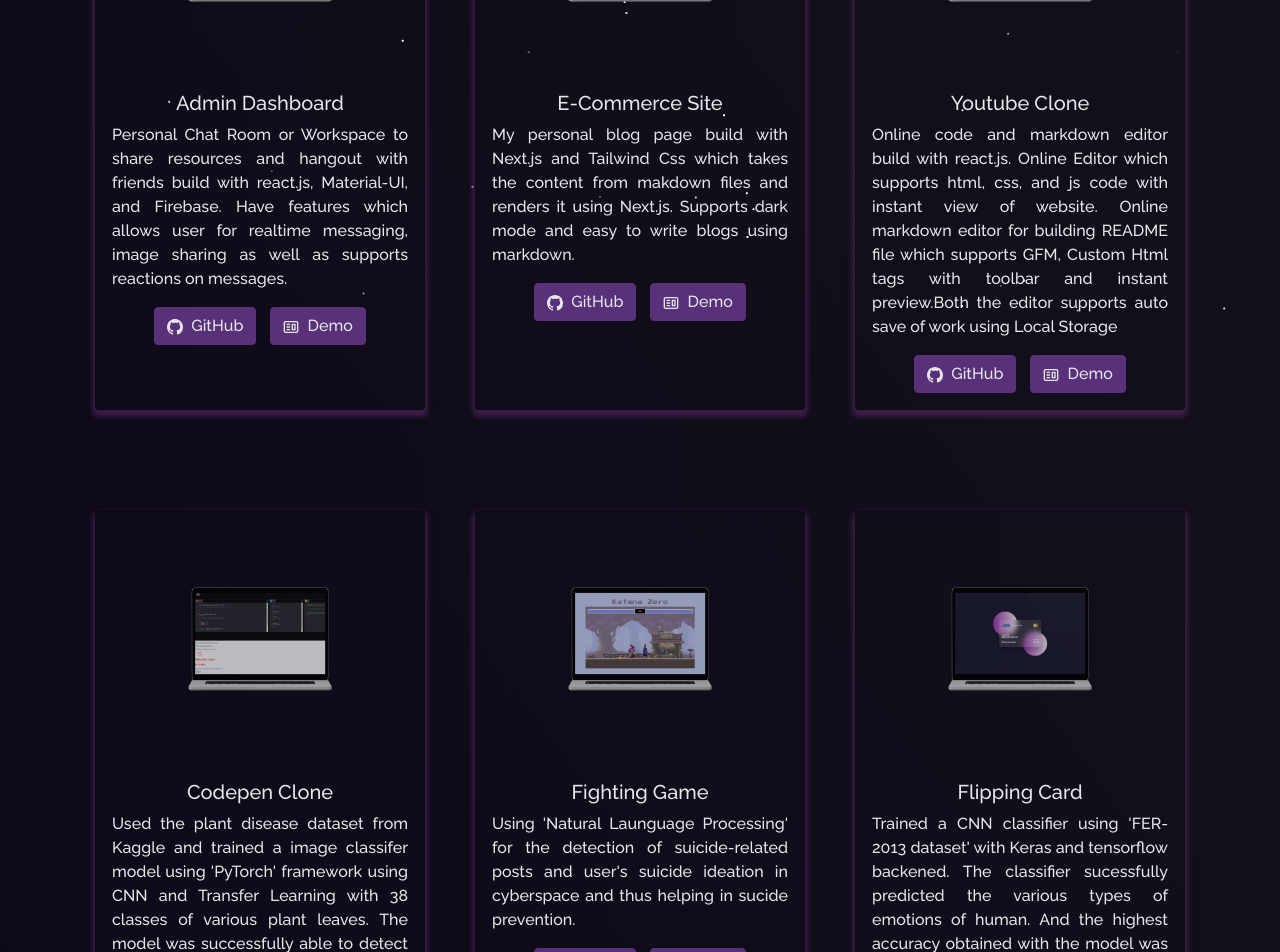
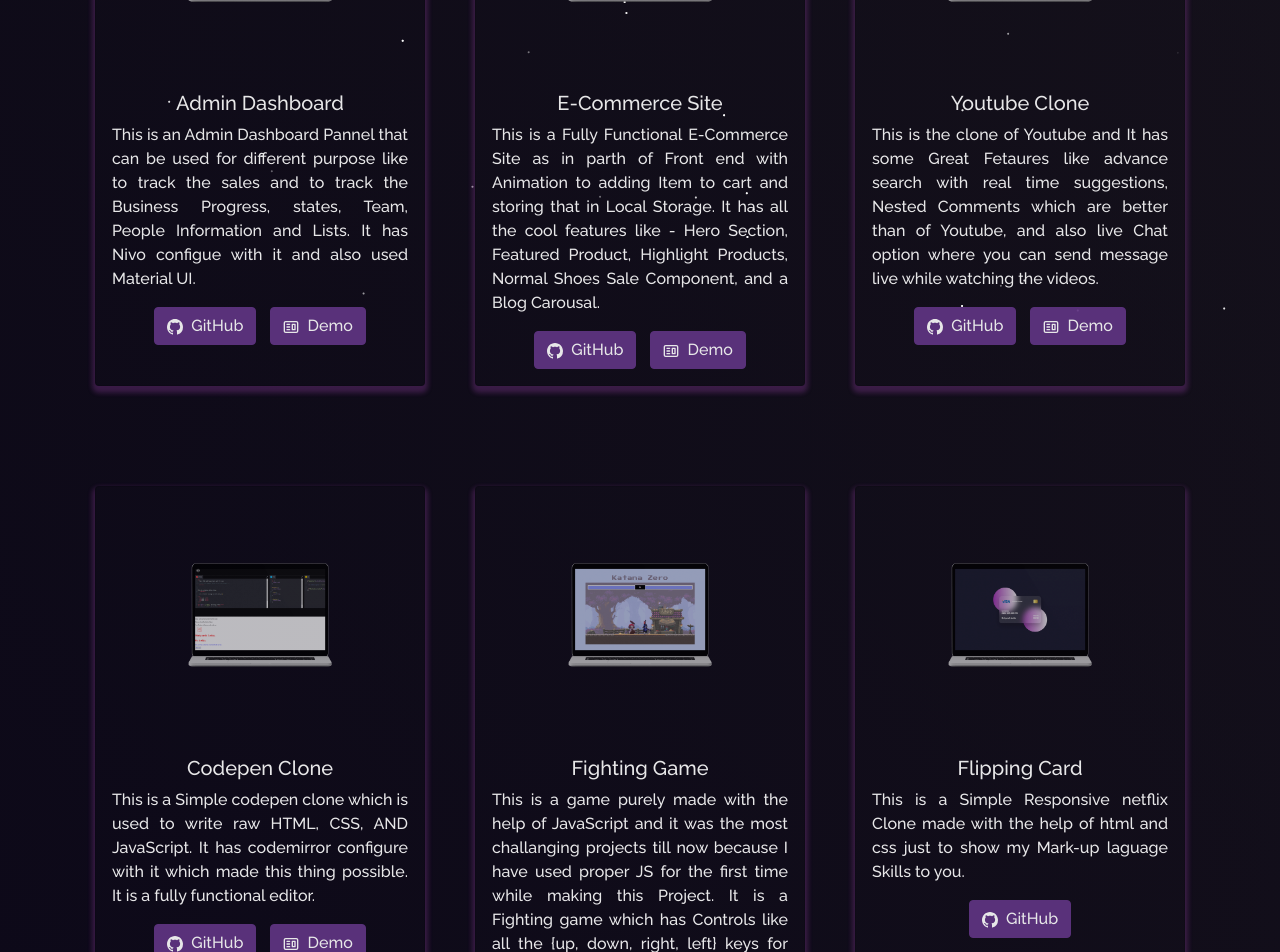
Before and after one commit to whoshriyansh/My-Portfolio, a React (Create React App) app: page /project in a window 1280 px wide. Shown: the part 480-1432 px from the top of the page. Built offline with nearby package versions, Linux system fonts and the light colour scheme.

Commit message:
Third Update for the Links

```diff
--- a/public/index.html
+++ b/public/index.html
@@ -22,9 +22,7 @@
       itemprop="description"
       content="Self Developed personal website build with React.js"
     />
-    <meta
-      content="https://raw.githubusercontent.com/soumyajit4419/Portfolio/master/Images/readme-img.png?token=AK7VCIF5RYEUZZAURELPTAC76U6AK"
-    />
+    <meta content="" />
 
     <!-- Facebook Meta Tags -->
     <meta property="og:url" content="https://soumyajit.vercel.app" />
@@ -34,10 +32,7 @@
       property="og:description"
       content="Self Developed personal website build with React.js"
     />
-    <meta
-      property="og:image"
-      content="https://raw.githubusercontent.com/soumyajit4419/Portfolio/master/Images/readme-img.png?token=AK7VCIF5RYEUZZAURELPTAC76U6AK"
-    />
+    <meta property="" content="" />
 
     <!-- Twitter Meta Tags -->
     <meta name="twitter:card" content="summary_large_image" />
@@ -46,10 +41,7 @@
       name="twitter:description"
       content="Self Developed personal website build with React.js"
     />
-    <meta
-      name="twitter:image"
-      content="https://raw.githubusercontent.com/soumyajit4419/Portfolio/master/Images/readme-img.png?token=AK7VCIF5RYEUZZAURELPTAC76U6AK"
-    />
+    <meta name="" content="" />
   </head>
 
   <body>
--- a/src/components/Projects/Projects.js
+++ b/src/components/Projects/Projects.js
@@ -26,8 +26,8 @@
               imgPath={dashboard}
               isBlog={false}
               title="Admin Dashboard"
-              description="Personal Chat Room or Workspace to share resources and hangout with friends build with react.js, Material-UI, and Firebase. Have features which allows user for realtime messaging, image sharing as well as supports reactions on messages."
-              ghLink="https://github.com/soumyajit4419/Chatify"
+              description="This is an Admin Dashboard Pannel that can be used for different purpose like to track the sales and to track the Business Progress, states, Team, People Information and Lists. It has Nivo configue with it and also used Material UI."
+              ghLink="https://github.com/whoshriyansh/React-Dashboard"
               demoLink="https://chatify-49.web.app/"
             />
           </Col>
@@ -37,9 +37,9 @@
               imgPath={ecommerce}
               isBlog={false}
               title="E-Commerce Site"
-              description="My personal blog page build with Next.js and Tailwind Css which takes the content from makdown files and renders it using Next.js. Supports dark mode and easy to write blogs using markdown."
-              ghLink="https://github.com/soumyajit4419/Bits-0f-C0de"
-              demoLink="https://blogs.soumya-jit.tech/"
+              description="This is a Fully Functional E-Commerce Site as in parth of Front end with Animation to adding Item to cart and storing that in Local Storage. It has all the cool features like - Hero Section, Featured Product, Highlight Products, Normal Shoes Sale Component, and a Blog Carousal."
+              ghLink="https://github.com/whoshriyansh/E_commerce_site"
+              demoLink="https://e-commerce-site-alpha.vercel.app/"
             />
           </Col>
 
@@ -48,7 +48,7 @@
               imgPath={youtube}
               isBlog={false}
               title="Youtube Clone"
-              description="Online code and markdown editor build with react.js. Online Editor which supports html, css, and js code with instant view of website. Online markdown editor for building README file which supports GFM, Custom Html tags with toolbar and instant preview.Both the editor supports auto save of work using Local Storage"
+              description="This is the clone of Youtube and It has some Great Fetaures like advance search with real time suggestions, Nested Comments which are better than of Youtube, and also live Chat option where you can send message live while watching the videos."
               ghLink="https://github.com/whoshriyansh/CooTube"
               demoLink="https://coo-tube.vercel.app/"
             />
@@ -59,7 +59,7 @@
               imgPath={editor}
               isBlog={false}
               title="Codepen Clone"
-              description="Used the plant disease dataset from Kaggle and trained a image classifer model using 'PyTorch' framework using CNN and Transfer Learning with 38 classes of various plant leaves. The model was successfully able to detect diseased and healthy leaves of 14 unique plants. I was able to achieve an accuracy of 98% by using Resnet34 pretrained model."
+              description="This is a Simple codepen clone which is used to write raw HTML, CSS, AND JavaScript. It has codemirror configure with it which made this thing possible. It is a fully functional editor."
               ghLink="https://github.com/soumyajit4419/Plant_AI"
               demoLink="https://plant49-ai.herokuapp.com/"
             />
@@ -70,7 +70,7 @@
               imgPath={game}
               isBlog={false}
               title="Fighting Game"
-              description="Using 'Natural Launguage Processing' for the detection of suicide-related posts and user's suicide ideation in cyberspace  and thus helping in sucide prevention."
+              description="This is a game purely made with the help of JavaScript and it was the most challanging projects till now because I have used proper JS for the first time while making this Project. It is a Fighting game which has Controls like all the {up, down, right, left} keys for Blue Player and for Red Player it has {a,s,d,w}. HOPE YOU ENJOY THE FIGHT!"
               ghLink="https://github.com/whoshriyansh/Fighting-Game-JS"
               demoLink="https://katanazero.netlify.app/"
             />
@@ -81,8 +81,7 @@
               imgPath={flipping}
               isBlog={false}
               title="Flipping Card"
-              description="Trained a CNN classifier using 'FER-2013 dataset' with Keras and tensorflow backened. The classifier sucessfully predicted the various types of emotions of human. And the highest accuracy obtained with the model was 60.1%.
-              Then used Open-CV to detect the face in an image and then pass the face to the classifer to predict the emotion of a person."
+              description="This is a Simple Responsive netflix Clone made with the help of html and css just to show my Mark-up laguage Skills to you."
               ghLink="https://github.com/soumyajit4419/Face_And_Emotion_Detection"
               demoLink=""
             />
```
